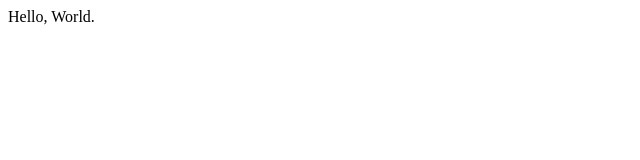
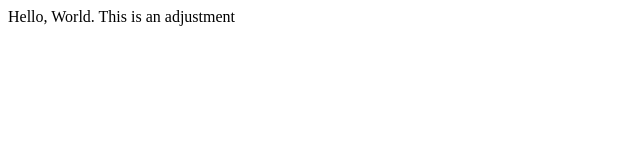
Before and after one commit to horlacode/testing_repo, a plain HTML site: page index.html in a window 1280 px wide. Shown: the whole page, without its empty margins (0-640 px from the left). Drawn offline with Linux system fonts and the light colour scheme.

Commit message:
Second commit

```diff
--- a/index.html
+++ b/index.html
@@ -1,3 +1,3 @@
 <html>
-Hello, World.
+Hello, World. This is an adjustment
 <html>
```
